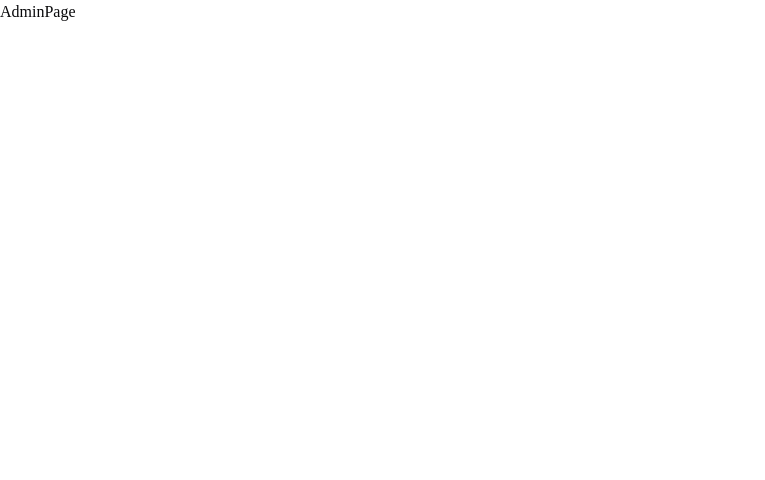
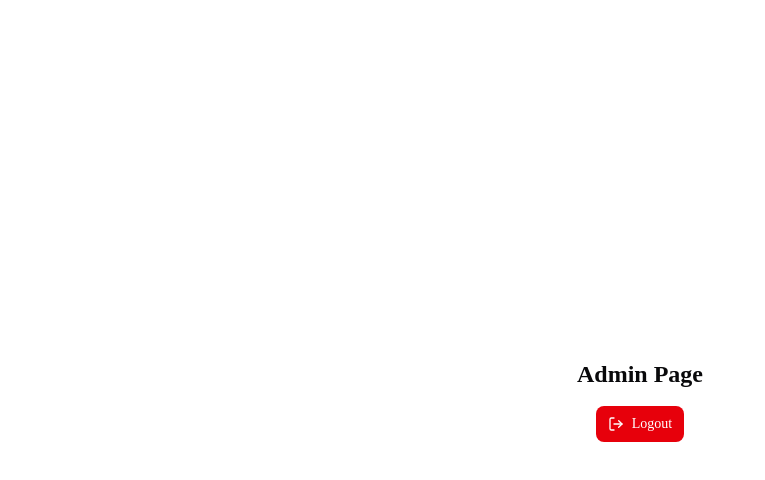
Before and after one commit to inclinedadarsh/autosend-newsletter, a Next.js app: page /admin in a window 1280 px wide. Shown: the top 480 px of the page, without its empty margins (0-765 px from the left). Built offline with nearby package versions, Linux system fonts and the light colour scheme.

Commit message:
feat: implement logout functionality

```diff
--- a/src/app/admin/page.tsx
+++ b/src/app/admin/page.tsx
@@ -1,5 +1,38 @@
+"use client";
+
+import { LogOutIcon } from "lucide-react";
+import { useRouter } from "next/navigation";
+import { toast } from "sonner";
+import { Button } from "@/components/ui/button";
+
 const AdminPage = () => {
-  return <div>AdminPage</div>;
+  const router = useRouter();
+
+  const handleLogout = async () => {
+    try {
+      const res = await fetch("/api/auth/logout", {
+        method: "POST",
+      });
+
+      if (!res.ok) {
+        throw new Error("Failed to logout");
+      }
+
+      toast.success("Logged out successfully");
+      router.push("/login");
+    } catch (error) {
+      toast.error(error instanceof Error ? error.message : "Failed to logout");
+    }
+  };
+
+  return (
+    <div className="flex flex-col items-center justify-center h-dvh">
+      <h1 className="text-2xl font-bold">Admin Page</h1>
+      <Button variant="destructive" onClick={handleLogout} className="mt-4">
+        <LogOutIcon size={16} /> Logout
+      </Button>
+    </div>
+  );
 };
 
 export default AdminPage;
--- /dev/null
+++ b/src/app/api/auth/logout/route.ts
@@ -0,0 +1,17 @@
+import { cookies } from "next/headers";
+import { NextResponse } from "next/server";
+import { deleteSession } from "@/lib/session";
+
+export async function POST() {
+  const cookieStore = await cookies();
+  const sessionToken = cookieStore.get("session")?.value;
+
+  if (sessionToken) {
+    await deleteSession(sessionToken);
+  }
+
+  const response = NextResponse.json({ success: true });
+  response.cookies.delete("session");
+
+  return response;
+}
```
